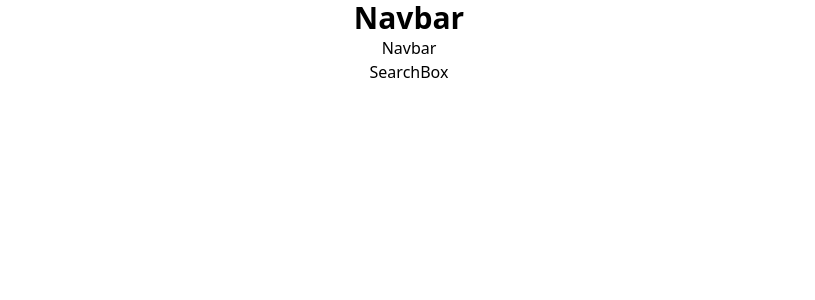
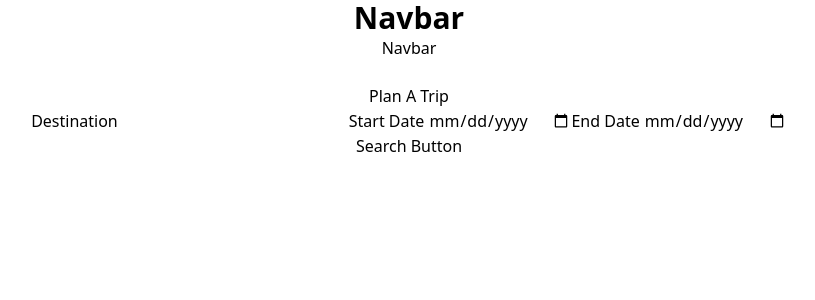
Before and after one commit to DMaz009/Trek, a React (Create React App) app: page / in a window 1280 px wide. Shown: the top 300 px of the page, without its empty margins (231-1046 px from the left). Built offline with nearby package versions, Linux system fonts and the light colour scheme.

Commit message:
base form for Searchbox

```diff
--- a/src/Components/SearchBox.js
+++ b/src/Components/SearchBox.js
@@ -8,7 +8,21 @@ export default class SearchBox extends Component {
   render() {
     return (
       <>
-        <h1>SearchBox</h1>
+        <br/>
+        <h1>Plan A Trip</h1>
+        <form onSubmit="submitFunction" className="search-box">
+          <label className="destination-label">Destination</label>
+          <input className="search-input" name="citySearch" type="text" onChange="cityChange" />
+          <label className="state-date-label">Start Date </label>
+          <input className="date-input" name="startDate" type="date" onChange="startDateChange" />
+          <label className="end-date-label">End Date </label>
+          <input className="date-input" name="endDate" type="date" onChange="endDateChange" />
+
+          <br/>
+          <input className="submit-input" name="search-button" type="submit" value='Search Button'/>
+
+
+        </form>
       </>
     );
   }
```
